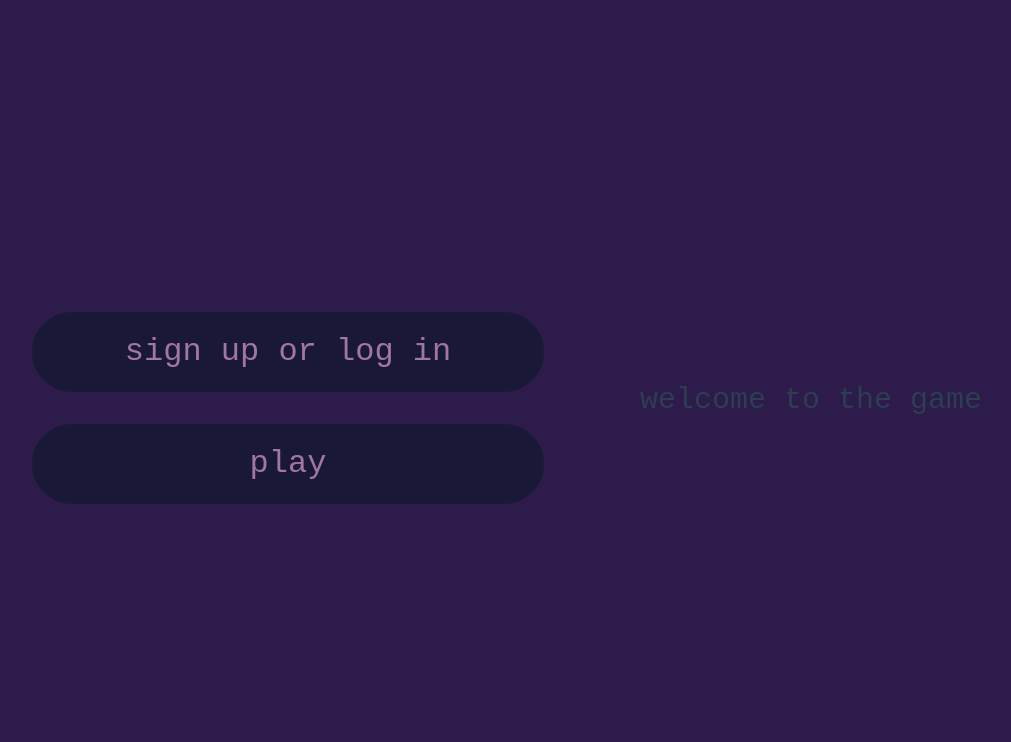
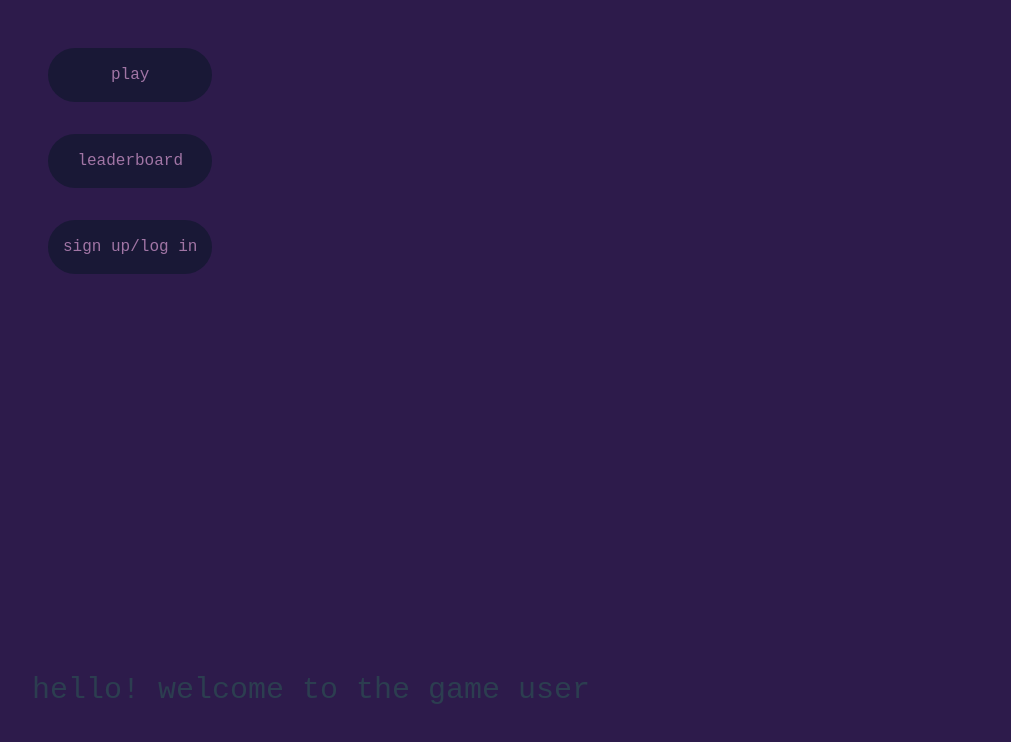
Before and after one commit to staten-island-tech/sql-project-andrea-madi_, a Vue app in the folder supabase-vue-3/: page /about in a window 1280 px wide. Shown: the top 742 px of the page, without its empty margins (0-1011 px from the left). Built offline with nearby package versions, Linux system fonts and the light colour scheme.

Commit message:
progress

```diff
--- a/supabase-vue-3/package.json
+++ b/supabase-vue-3/package.json
@@ -11,7 +11,7 @@
   },
   "dependencies": {
     "@supabase/supabase-js": "^2.24.0",
-    "pinia": "^2.0.36",
+    "pinia": "^2.1.3",
     "vue": "^3.3.2",
     "vue-router": "^4.2.0"
   },
--- a/supabase-vue-3/src/App.vue
+++ b/supabase-vue-3/src/App.vue
@@ -1,13 +1,15 @@
 <script setup>
 import { RouterLink, RouterView } from 'vue-router'
+
 </script>
 
 <template>
   <header>
     <div class="wrapper">
       <nav>
-        <RouterLink to="/" > sign up or log in</RouterLink>
         <RouterLink to="/about" > play </RouterLink>
+        <RouterLink to="/leaderboard" > leaderboard </RouterLink>
+        <RouterLink to="/" > sign up/log in</RouterLink>
       </nav>
     </div>
   </header>
@@ -21,42 +23,12 @@ header {
   max-height: 100vh;
 }
 
-
-nav {
-  width: 100%;
-  font-size: 12px;
-  text-align: center;
-  margin-top: 2rem;
-}
-
-nav a{
-  display: inline-block;
-  padding: 2vh .5vw;
-}
-
-nav a:first-of-type {
-  border: 0;
-}
-
 @media (min-width: 1024px) {
-  header {
-    display: flex;
-    place-items: center;
-  }
 
   header .wrapper {
     display: flex;
     place-items: flex-start;
     flex-wrap: wrap;
   }
-
-  nav {
-    text-align: left;
-    margin-left: -1rem;
-    font-size: 1rem;
-
-    padding: 1rem 0;
-    margin-top: 1rem;
-  }
 }
 </style>
--- a/supabase-vue-3/src/assets/main.css
+++ b/supabase-vue-3/src/assets/main.css
@@ -8,10 +8,17 @@ html {
 }
 
 #app {
-  max-width: 1280px;
   margin: 0 auto;
   padding: 2rem;
   font-weight: normal;
+}
+
+nav{
+  display: flex;
+  position: relative;
+  flex-direction: column;
+  margin-left: 0;
+  margin-top: 0;
 }
 
 a,
@@ -20,13 +27,13 @@ a,
   justify-content: space-around;
   text-decoration: none;
   text-align: center;
-  font-size: 2rem;
+  font-size: 1rem;
   color: #a175a5;
   transition: 0.4s;
+  padding: 15px;
+  border-radius: 30px;
+  background-color:#181836f5 ;
   margin: 1rem;
-  width: 40vw;
-  border-radius: 50px;
-  background-color:#181836f5 ;
 }
 
 @media (hover: hover) {
@@ -34,16 +41,3 @@ a,
     background-color: #6969b35d;
   }
 }
-
-@media (min-width: 1024px) {
-  body {
-    display: flex;
-    place-items: center;
-  }
-
-  #app {
-    display: grid;
-    grid-template-columns: 1fr 1fr;
-    padding: 0 2rem;
-  }
-}
--- a/supabase-vue-3/src/components/Account.vue
+++ b/supabase-vue-3/src/components/Account.vue
@@ -1,8 +1,9 @@
 <script setup>
 import { supabase } from '../supabase'
 import { onMounted, ref, toRefs } from 'vue'
-import { useLoginStore } from '../stores/login'
-const login = useLoginStore()
+import Avatar from './Avatar.vue'
+import { useCounterStore } from '../stores/counter';
+const counter = useCounterStore()
 
 const props = defineProps(['session'])
 const { session } = toRefs(props)
@@ -12,7 +13,8 @@ const username = ref('')
 const website = ref('')
 const avatar_url = ref('')
 
-
+counter.name = username
+counter.avatar = avatar_url
 
 onMounted(() => {
   getProfile()
@@ -82,6 +84,7 @@ async function signOut() {
 
 <template>
   <form class="form-widget" @submit.prevent="updateProfile">
+    <Avatar v-model:path="avatar_url" @upload="updateProfile" size="10" />
     <div>
       <label for="email">Email</label>
       <input id="email" type="text" :value="session.user.email" disabled />
--- /dev/null
+++ b/supabase-vue-3/src/components/Avatar.vue
@@ -0,0 +1,77 @@
+<script setup>
+import { ref, toRefs, watch } from 'vue'
+import { supabase } from '../supabase'
+
+const prop = defineProps(['path', 'size'])
+const { path, size } = toRefs(prop)
+
+const emit = defineEmits(['upload', 'update:path'])
+const uploading = ref(false)
+const src = ref('')
+const files = ref()
+
+const downloadImage = async () => {
+  try {
+    const { data, error } = await supabase.storage.from('avatars').download(path.value)
+    if (error) throw error
+    src.value = URL.createObjectURL(data)
+  } catch (error) {
+    console.error('Error downloading image: ', error.message)
+  }
+}
+
+const uploadAvatar = async (evt) => {
+  files.value = evt.target.files
+  try {
+    uploading.value = true
+    if (!files.value || files.value.length === 0) {
+      throw new Error('You must select an image to upload.')
+    }
+
+    const file = files.value[0]
+    const fileExt = file.name.split('.').pop()
+    const filePath = `${Math.random()}.${fileExt}`
+
+    let { error: uploadError } = await supabase.storage.from('avatars').upload(filePath, file)
+
+    if (uploadError) throw uploadError
+    emit('update:path', filePath)
+    emit('upload')
+  } catch (error) {
+    alert(error.message)
+  } finally {
+    uploading.value = false
+  }
+}
+
+watch(path, () => {
+  if (path.value) downloadImage()
+})
+</script>
+
+<template>
+  <div>
+    <img
+      v-if="src"
+      :src="src"
+      alt="Avatar"
+      class="avatar image"
+      :style="{ height: size + 'em', width: size + 'em' }"
+    />
+    <div v-else class="avatar no-image" :style="{ height: size + 'em', width: size + 'em' }" />
+
+    <div :style="{ width: size + 'em' }">
+      <label class="button primary block" for="single">
+        {{ uploading ? 'Uploading ...' : 'Upload' }}
+      </label>
+      <input
+        style="visibility: hidden; position: absolute"
+        type="file"
+        id="single"
+        accept="image/*"
+        @change="uploadAvatar"
+        :disabled="uploading"
+      />
+    </div>
+  </div>
+</template>
--- a/supabase-vue-3/src/router/index.js
+++ b/supabase-vue-3/src/router/index.js
@@ -16,6 +16,14 @@ const router = createRouter({
       // this generates a separate chunk (About.[hash].js) for this route
       // which is lazy-loaded when the route is visited.
       component: () => import('../views/AboutView.vue')
+    },
+    {
+      path: '/leaderboard',
+      name: 'leaderboard',
+      // route level code-splitting
+      // this generates a separate chunk (About.[hash].js) for this route
+      // which is lazy-loaded when the route is visited.
+      component: () => import('../views/LeaderboardView.vue')
     }
   ]
 })
--- /dev/null
+++ b/supabase-vue-3/src/stores/counter.js
@@ -0,0 +1,10 @@
+// stores/counter.js
+import { defineStore } from 'pinia'
+import { ref } from 'vue'
+
+export const useCounterStore = defineStore('counter', {
+  state: () => ({
+    name: ref('user'),
+    avatar: ref('https://thumbs.dreamstime.com/b/default-avatar-profile-vector-user-profile-default-avatar-profile-vector-user-profile-profile-179376714.jpg')
+  }),
+})
--- a/supabase-vue-3/src/stores/login.js
+++ /dev/null
@@ -1,9 +0,0 @@
-import { ref } from 'vue'
-import { defineStore } from 'pinia'
-
-export const useLoginStore = defineStore('login', () => {
-  const name = ref('')
-  const password = ref('')
-
-  return { name, password }
-})
--- a/supabase-vue-3/src/views/AboutView.vue
+++ b/supabase-vue-3/src/views/AboutView.vue
@@ -1,14 +1,20 @@
 <script>
-import {useLoginStore} from '../stores/login'
-const login = useLoginStore()
-let name = login.name
-
+import { useCounterStore } from '../stores/counter'
+export default {
+  name: 'App',
+  data() {
+    const counter = useCounterStore()
+    return {
+      counter
+    }
+  }
+}
 </script>
 
 
 <template>
   <div class="about">
-    <h1>welcome to the game {{ name }}</h1>
+    <h1>hello! welcome to the game {{ counter.name }}</h1>
   </div>
 </template>
 
--- a/supabase-vue-3/src/views/HomeView.vue
+++ b/supabase-vue-3/src/views/HomeView.vue
@@ -23,3 +23,14 @@ onMounted(() => {
     <Auth v-else />
   </div>
 </template>
+
+<style>
+.container{
+  display: flex;
+  position: absolute;
+  margin-top: 0;
+  justify-content: center;
+  align-items: center;
+  text-align: center;
+}
+</style>
--- /dev/null
+++ b/supabase-vue-3/src/views/LeaderboardView.vue
@@ -0,0 +1,10 @@
+<script>
+
+</script>
+
+<template>
+
+</template>
+
+<style>
+</style>
```
Also changed, not shown: 1 other file (tests, documents, lock files or other folders).
